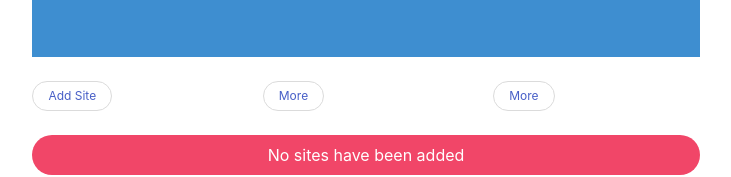
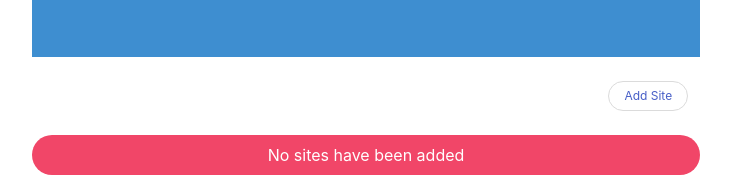
Before and after one commit to jfullerco/telemi-v1, a React (Create React App) app: page /sites in a window 1280 px wide. Shown: the part 143-320 px from the top of the page, without its empty margins (274-1005 px from the left). Built offline with nearby package versions, Linux system fonts and the light colour scheme; the HTML template or start-up script is replaced by a standard one.

Commit message:
1 file modified, 2 added, 1 deleted

```diff
--- a/src/Components/SiteListNav.js
+++ b/src/Components/Elements/SiteListNav.js
@@ -4,19 +4,10 @@ import {Link, useHistory} from 'react-router-dom'
 const SiteListNav = () => {
   return (
     <div className="columns">
+      <div className="column is-10"></div>
       <div className="column">
         <button className="button is-small is-rounded">
           <Link to="/addSite">Add Site</Link>
-        </button>
-      </div>
-      <div className="column">
-        <button className="button is-small is-rounded">
-          <Link to="/addSite">More</Link>
-        </button>
-      </div>
-      <div className="column">
-        <button className="button is-small is-rounded">
-          <Link to="/addSite">More</Link>
         </button>
       </div>
     </div>
--- a/src/Pages/Sites/SiteList.js
+++ b/src/Pages/Sites/SiteList.js
@@ -2,7 +2,7 @@ import React, {useState, useEffect, useContext} from 'react'
 import {Link, useHistory} from 'react-router-dom'
 import {stateContext} from '../../stateContext'
 
-import SiteListNav from '../../Components/SiteListNav'
+import SiteListNav from '../../Components/Elements/SiteListNav'
 
 const SiteList = () => {
 
```
Also changed, not shown: src/Pages/Admin/Editor.js (added).
